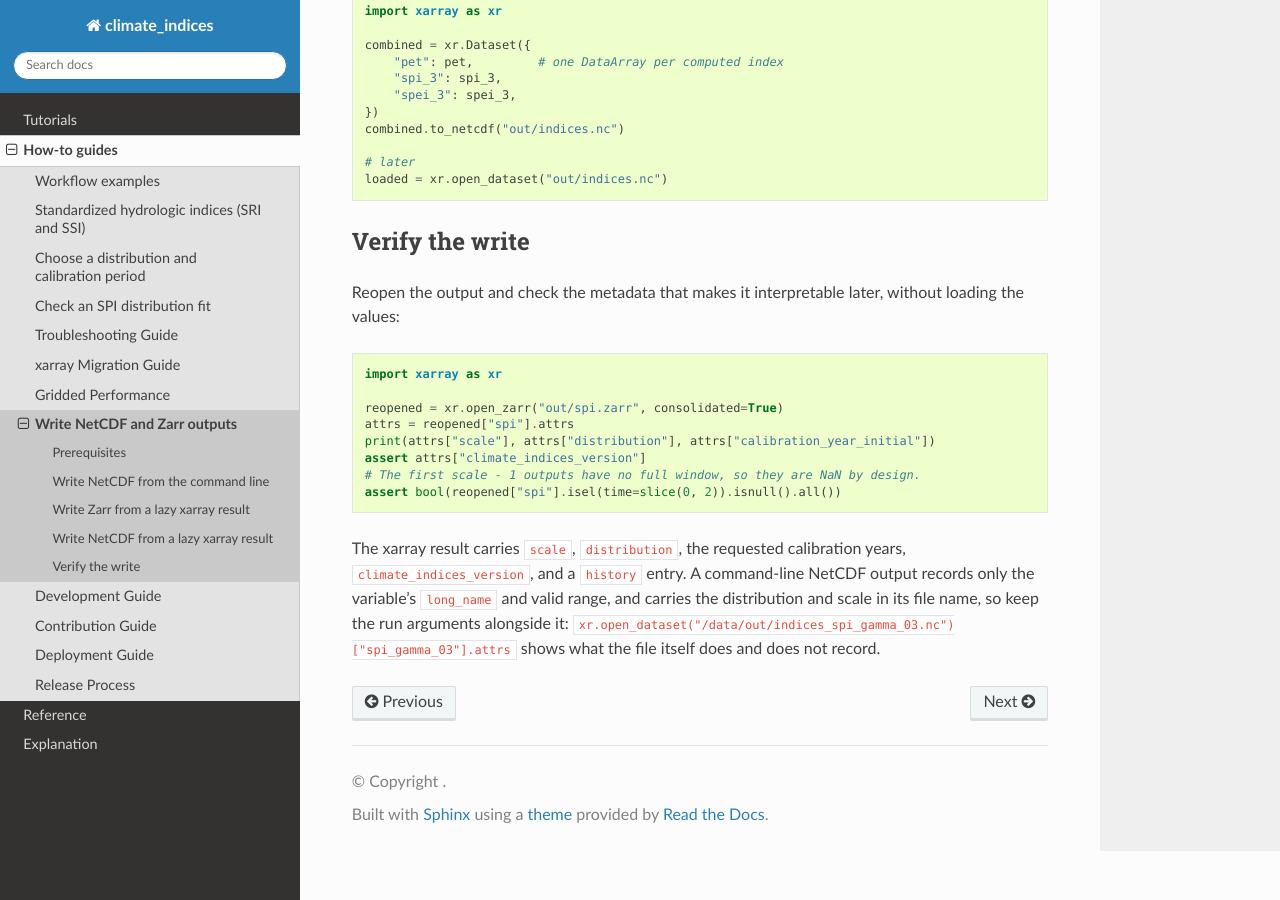
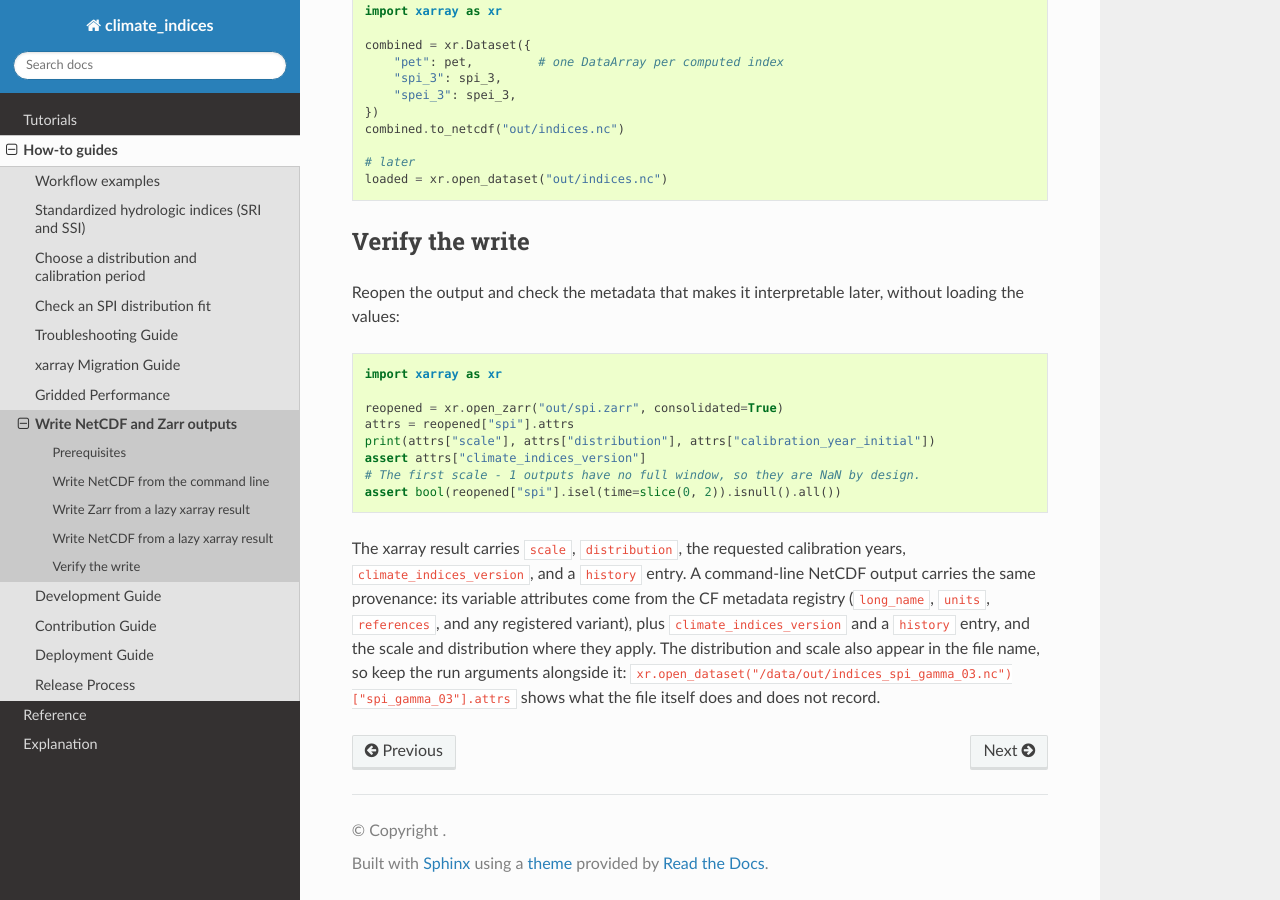
Before and after one commit to monocongo/climate_indices, a Sphinx documentation site: the page built from docs/writing-outputs.md, in a window 1280 px wide and 900 px high, scrolled down 2066 px. Built offline with Sphinx 7.4.7 and the Read the Docs theme 3.1.0, drawn with Linux system fonts in a browser that asks for light colours.

Commit message:
docs: match output provenance and accepted units to the CLI change (#1223)

```diff
--- a/docs/writing-outputs.md
+++ b/docs/writing-outputs.md
@@ -129,7 +129,10 @@ assert bool(reopened["spi"].isel(time=slice(0, 2)).isnull().all())
 
 The xarray result carries `scale`, `distribution`, the requested calibration
 years, `climate_indices_version`, and a `history` entry. A command-line NetCDF
-output records only the variable's `long_name` and valid range, and carries the
-distribution and scale in its file name, so keep the run arguments alongside it:
+output carries the same provenance: its variable attributes come from the CF
+metadata registry (`long_name`, `units`, `references`, and any registered
+variant), plus `climate_indices_version` and a `history` entry, and the scale
+and distribution where they apply. The distribution and scale also appear in
+the file name, so keep the run arguments alongside it:
 `xr.open_dataset("/data/out/indices_spi_gamma_03.nc")["spi_gamma_03"].attrs`
 shows what the file itself does and does not record.
```
Also changed, not shown: docs/workflow-examples.md (+3 -3 lines).
